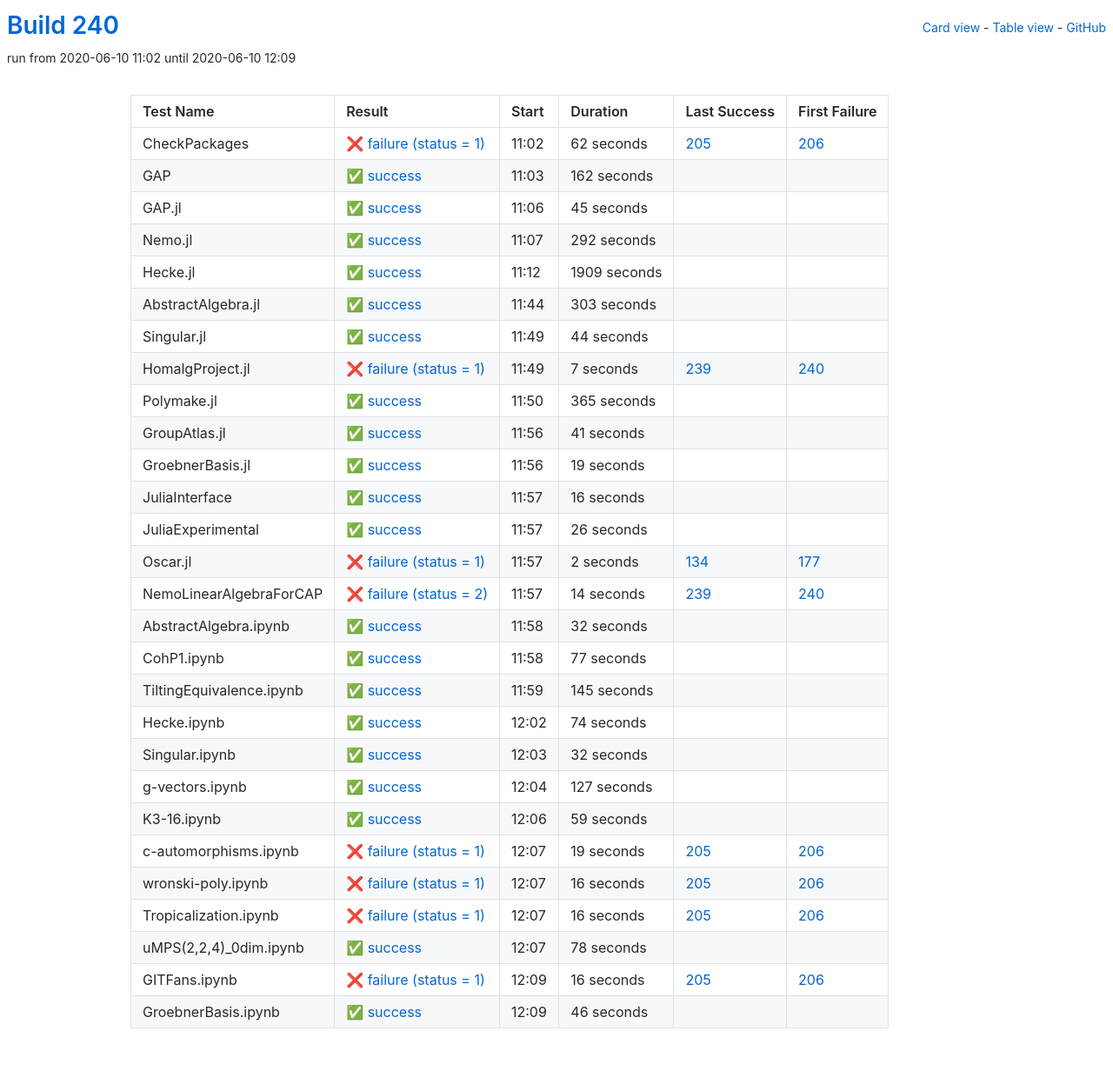
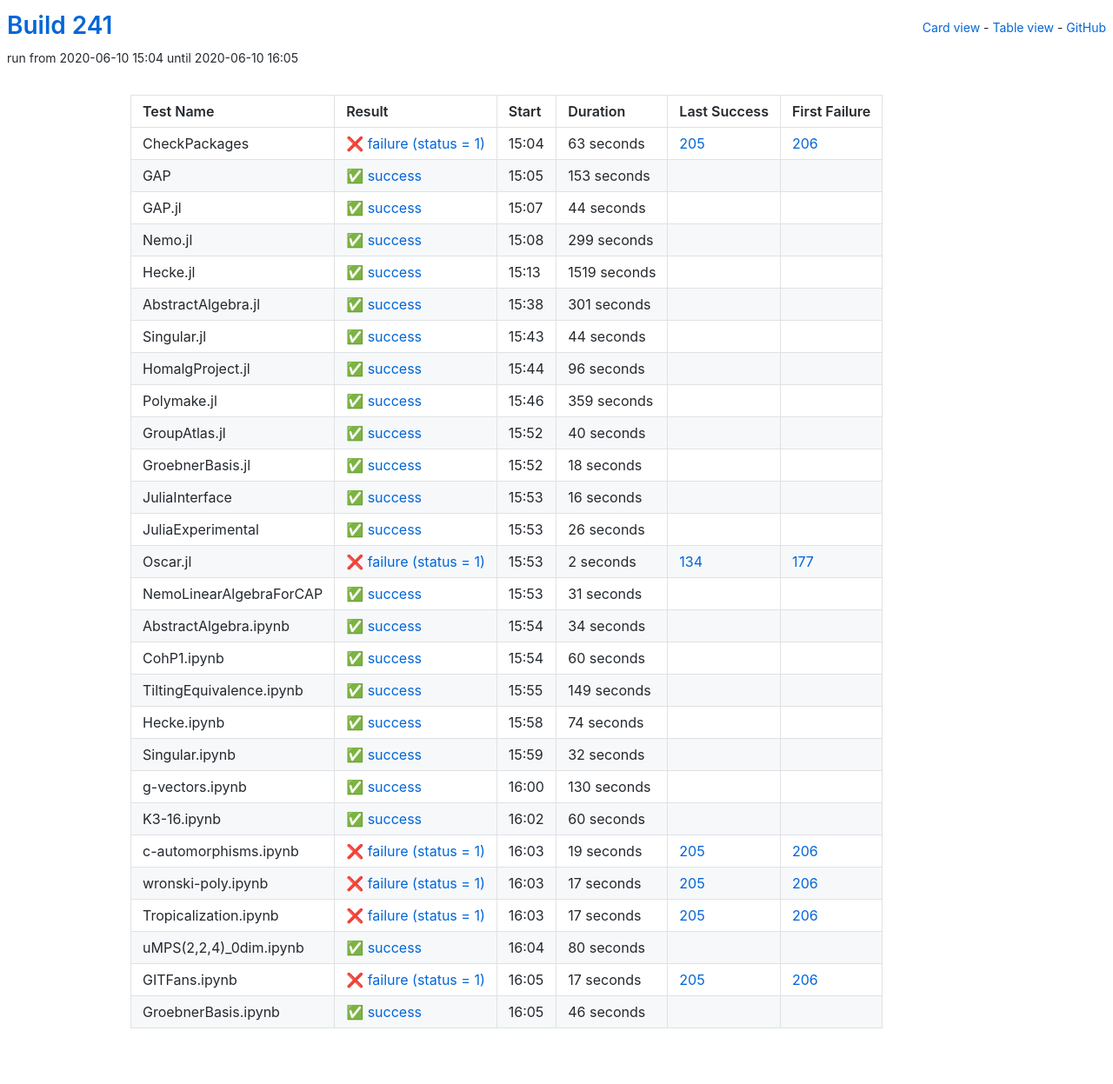
Before and after one commit to oscar-system/oscar-ci-status-stable, a Jekyll site: the page built from table.html, in a window 1280 px wide. Shown: the whole page at 87% size. Built offline with Jekyll 4.4.1, drawn with Linux system fonts in a browser that asks for light colours.

Commit message:
Build #241

```diff
--- a/_data/ci.yml
+++ b/_data/ci.yml
@@ -1,6 +1,6 @@
 ---
-build: 240
-build_url: https://oscarci.mathematik.uni-kl.de/job/oscar-stable/240/
+build: 241
+build_url: https://oscarci.mathematik.uni-kl.de/job/oscar-stable/241/
 job: oscar-stable
 organization: oscar-system
 repo: oscar-ci-status-stable
@@ -8,80 +8,80 @@ repourl: https://github.com/oscar-system/oscar-ci-status-stable
 tests:
 - name: CheckPackages
   id: checkpackages
-  log: https://oscarci.mathematik.uni-kl.de/job/oscar-stable/240/artifact/logs/build-240/CheckPackages.log
-  start: 2020-06-10 11:02
+  log: https://oscarci.mathematik.uni-kl.de/job/oscar-stable/241/artifact/logs/build-241/CheckPackages.log
+  start: 2020-06-10 15:04
   success: false
   exitcode: 1
   status: failure
-  duration: 62
+  duration: 63
   last_success: 205
-  last_success_url: https://oscarci.mathematik.uni-kl.dejob/oscar-stable/205/
+  last_success_url: https://oscarci.mathematik.uni-kl.de/job/oscar-stable/205/
   first_failure: 206
-  first_failure_url: https://oscarci.mathematik.uni-kl.dejob/oscar-stable/206/
+  first_failure_url: https://oscarci.mathematik.uni-kl.de/job/oscar-stable/206/
 - name: GAP
   id: gap
-  log: https://oscarci.mathematik.uni-kl.de/job/oscar-stable/240/artifact/logs/build-240/GAP.log
-  start: 2020-06-10 11:03
+  log: https://oscarci.mathematik.uni-kl.de/job/oscar-stable/241/artifact/logs/build-241/GAP.log
+  start: 2020-06-10 15:05
   success: true
   exitcode: 0
   status: success
-  duration: 162
+  duration: 153
   last_success: false
   last_success_url:
   first_failure: false
   first_failure_url:
 - name: GAP.jl
   id: gap-jl
-  log: https://oscarci.mathematik.uni-kl.de/job/oscar-stable/240/artifact/logs/build-240/GAP.jl.log
-  start: 2020-06-10 11:06
+  log: https://oscarci.mathematik.uni-kl.de/job/oscar-stable/241/artifact/logs/build-241/GAP.jl.log
+  start: 2020-06-10 15:07
   success: true
   exitcode: 0
   status: success
-  duration: 45
+  duration: 44
   last_success: false
   last_success_url:
   first_failure: false
   first_failure_url:
 - name: Nemo.jl
   id: nemo-jl
-  log: https://oscarci.mathematik.uni-kl.de/job/oscar-stable/240/artifact/logs/build-240/Nemo.jl.log
-  start: 2020-06-10 11:07
+  log: https://oscarci.mathematik.uni-kl.de/job/oscar-stable/241/artifact/logs/build-241/Nemo.jl.log
+  start: 2020-06-10 15:08
   success: true
   exitcode: 0
   status: success
-  duration: 292
+  duration: 299
   last_success: false
   last_success_url:
   first_failure: false
   first_failure_url:
 - name: Hecke.jl
   id: hecke-jl
-  log: https://oscarci.mathematik.uni-kl.de/job/oscar-stable/240/artifact/logs/build-240/Hecke.jl.log
-  start: 2020-06-10 11:12
+  log: https://oscarci.mathematik.uni-kl.de/job/oscar-stable/241/artifact/logs/build-241/Hecke.jl.log
+  start: 2020-06-10 15:13
   success: true
   exitcode: 0
   status: success
-  duration: 1909
+  duration: 1519
   last_success: false
   last_success_url:
   first_failure: false
   first_failure_url:
 - name: AbstractAlgebra.jl
   id: abstractalgebra-jl
-  log: https://oscarci.mathematik.uni-kl.de/job/oscar-stable/240/artifact/logs/build-240/AbstractAlgebra.jl.log
-  start: 2020-06-10 11:44
+  log: https://oscarci.mathematik.uni-kl.de/job/oscar-stable/241/artifact/logs/build-241/AbstractAlgebra.jl.log
+  start: 2020-06-10 15:38
   success: true
   exitcode: 0
   status: success
-  duration: 303
+  duration: 301
   last_success: false
   last_success_url:
   first_failure: false
   first_failure_url:
 - name: Singular.jl
   id: singular-jl
-  log: https://oscarci.mathematik.uni-kl.de/job/oscar-stable/240/artifact/logs/build-240/Singular.jl.log
-  start: 2020-06-10 11:49
+  log: https://oscarci.mathematik.uni-kl.de/job/oscar-stable/241/artifact/logs/build-241/Singular.jl.log
+  start: 2020-06-10 15:43
   success: true
   exitcode: 0
   status: success
@@ -92,56 +92,56 @@ tests:
   first_failure_url:
 - name: HomalgProject.jl
   id: homalgproject-jl
-  log: https://oscarci.mathematik.uni-kl.de/job/oscar-stable/240/artifact/logs/build-240/HomalgProject.jl.log
-  start: 2020-06-10 11:49
-  success: false
-  exitcode: 1
-  status: failure
-  duration: 7
-  last_success: 239
-  last_success_url: https://oscarci.mathematik.uni-kl.dejob/oscar-stable/239/
-  first_failure: 240
-  first_failure_url: https://oscarci.mathematik.uni-kl.dejob/oscar-stable/240/
-- name: Polymake.jl
-  id: polymake-jl
-  log: https://oscarci.mathematik.uni-kl.de/job/oscar-stable/240/artifact/logs/build-240/Polymake.jl.log
-  start: 2020-06-10 11:50
+  log: https://oscarci.mathematik.uni-kl.de/job/oscar-stable/241/artifact/logs/build-241/HomalgProject.jl.log
+  start: 2020-06-10 15:44
   success: true
   exitcode: 0
   status: success
-  duration: 365
+  duration: 96
+  last_success: false
+  last_success_url:
+  first_failure: false
+  first_failure_url:
+- name: Polymake.jl
+  id: polymake-jl
+  log: https://oscarci.mathematik.uni-kl.de/job/oscar-stable/241/artifact/logs/build-241/Polymake.jl.log
+  start: 2020-06-10 15:46
+  success: true
+  exitcode: 0
+  status: success
+  duration: 359
   last_success: false
   last_success_url:
   first_failure: false
   first_failure_url:
 - name: GroupAtlas.jl
   id: groupatlas-jl
-  log: https://oscarci.mathematik.uni-kl.de/job/oscar-stable/240/artifact/logs/build-240/GroupAtlas.jl.log
-  start: 2020-06-10 11:56
+  log: https://oscarci.mathematik.uni-kl.de/job/oscar-stable/241/artifact/logs/build-241/GroupAtlas.jl.log
+  start: 2020-06-10 15:52
   success: true
   exitcode: 0
   status: success
-  duration: 41
+  duration: 40
   last_success: false
   last_success_url:
   first_failure: false
   first_failure_url:
 - name: GroebnerBasis.jl
   id: groebnerbasis-jl
-  log: https://oscarci.mathematik.uni-kl.de/job/oscar-stable/240/artifact/logs/build-240/GroebnerBasis.jl.log
-  start: 2020-06-10 11:56
+  log: https://oscarci.mathematik.uni-kl.de/job/oscar-stable/241/artifact/logs/build-241/GroebnerBasis.jl.log
+  start: 2020-06-10 15:52
   success: true
   exitcode: 0
   status: success
-  duration: 19
+  duration: 18
   last_success: false
   last_success_url:
   first_failure: false
   first_failure_url:
 - name: JuliaInterface
   id: juliainterface
-  log: https://oscarci.mathematik.uni-kl.de/job/oscar-stable/240/artifact/logs/build-240/JuliaInterface.log
-  start: 2020-06-10 11:57
+  log: https://oscarci.mathematik.uni-kl.de/job/oscar-stable/241/artifact/logs/build-241/JuliaInterface.log
+  start: 2020-06-10 15:53
   success: true
   exitcode: 0
   status: success
@@ -152,8 +152,8 @@ tests:
   first_failure_url:
 - name: JuliaExperimental
   id: juliaexperimental
-  log: https://oscarci.mathematik.uni-kl.de/job/oscar-stable/240/artifact/logs/build-240/JuliaExperimental.log
-  start: 2020-06-10 11:57
+  log: https://oscarci.mathematik.uni-kl.de/job/oscar-stable/241/artifact/logs/build-241/JuliaExperimental.log
+  start: 2020-06-10 15:53
   success: true
   exitcode: 0
   status: success
@@ -164,68 +164,68 @@ tests:
   first_failure_url:
 - name: Oscar.jl
   id: oscar-jl
-  log: https://oscarci.mathematik.uni-kl.de/job/oscar-stable/240/artifact/logs/build-240/Oscar.jl.log
-  start: 2020-06-10 11:57
+  log: https://oscarci.mathematik.uni-kl.de/job/oscar-stable/241/artifact/logs/build-241/Oscar.jl.log
+  start: 2020-06-10 15:53
   success: false
   exitcode: 1
   status: failure
   duration: 2
   last_success: 134
-  last_success_url: https://oscarci.mathematik.uni-kl.dejob/oscar-stable/134/
+  last_success_url: https://oscarci.mathematik.uni-kl.de/job/oscar-stable/134/
   first_failure: 177
-  first_failure_url: https://oscarci.mathematik.uni-kl.dejob/oscar-stable/177/
+  first_failure_url: https://oscarci.mathematik.uni-kl.de/job/oscar-stable/177/
 - name: NemoLinearAlgebraForCAP
   id: nemolinearalgebraforcap
-  log: https://oscarci.mathematik.uni-kl.de/job/oscar-stable/240/artifact/logs/build-240/NemoLinearAlgebraForCAP.log
-  start: 2020-06-10 11:57
-  success: false
-  exitcode: 2
-  status: failure
-  duration: 14
-  last_success: 239
-  last_success_url: https://oscarci.mathematik.uni-kl.dejob/oscar-stable/239/
-  first_failure: 240
-  first_failure_url: https://oscarci.mathematik.uni-kl.dejob/oscar-stable/240/
-- name: AbstractAlgebra.ipynb
-  id: abstractalgebra-ipynb
-  log: https://oscarci.mathematik.uni-kl.de/job/oscar-stable/240/artifact/logs/build-240/AbstractAlgebra.ipynb.log
-  start: 2020-06-10 11:58
+  log: https://oscarci.mathematik.uni-kl.de/job/oscar-stable/241/artifact/logs/build-241/NemoLinearAlgebraForCAP.log
+  start: 2020-06-10 15:53
   success: true
   exitcode: 0
   status: success
-  duration: 32
+  duration: 31
+  last_success: false
+  last_success_url:
+  first_failure: false
+  first_failure_url:
+- name: AbstractAlgebra.ipynb
+  id: abstractalgebra-ipynb
+  log: https://oscarci.mathematik.uni-kl.de/job/oscar-stable/241/artifact/logs/build-241/AbstractAlgebra.ipynb.log
+  start: 2020-06-10 15:54
+  success: true
+  exitcode: 0
+  status: success
+  duration: 34
   last_success: false
   last_success_url:
   first_failure: false
   first_failure_url:
 - name: CohP1.ipynb
   id: cohp1-ipynb
-  log: https://oscarci.mathematik.uni-kl.de/job/oscar-stable/240/artifact/logs/build-240/CohP1.ipynb.log
-  start: 2020-06-10 11:58
+  log: https://oscarci.mathematik.uni-kl.de/job/oscar-stable/241/artifact/logs/build-241/CohP1.ipynb.log
+  start: 2020-06-10 15:54
   success: true
   exitcode: 0
   status: success
-  duration: 77
+  duration: 60
   last_success: false
   last_success_url:
   first_failure: false
   first_failure_url:
 - name: TiltingEquivalence.ipynb
   id: tiltingequivalence-ipynb
-  log: https://oscarci.mathematik.uni-kl.de/job/oscar-stable/240/artifact/logs/build-240/TiltingEquivalence.ipynb.log
-  start: 2020-06-10 11:59
+  log: https://oscarci.mathematik.uni-kl.de/job/oscar-stable/241/artifact/logs/build-241/TiltingEquivalence.ipynb.log
+  start: 2020-06-10 15:55
   success: true
   exitcode: 0
   status: success
-  duration: 145
+  duration: 149
   last_success: false
   last_success_url:
   first_failure: false
   first_failure_url:
 - name: Hecke.ipynb
   id: hecke-ipynb
-  log: https://oscarci.mathematik.uni-kl.de/job/oscar-stable/240/artifact/logs/build-240/Hecke.ipynb.log
-  start: 2020-06-10 12:02
+  log: https://oscarci.mathematik.uni-kl.de/job/oscar-stable/241/artifact/logs/build-241/Hecke.ipynb.log
+  start: 2020-06-10 15:58
   success: true
   exitcode: 0
   status: success
@@ -236,8 +236,8 @@ tests:
   first_failure_url:
 - name: Singular.ipynb
   id: singular-ipynb
-  log: https://oscarci.mathematik.uni-kl.de/job/oscar-stable/240/artifact/logs/build-240/Singular.ipynb.log
-  start: 2020-06-10 12:03
+  log: https://oscarci.mathematik.uni-kl.de/job/oscar-stable/241/artifact/logs/build-241/Singular.ipynb.log
+  start: 2020-06-10 15:59
   success: true
   exitcode: 0
   status: success
@@ -248,92 +248,92 @@ tests:
   first_failure_url:
 - name: g-vectors.ipynb
   id: g-vectors-ipynb
-  log: https://oscarci.mathematik.uni-kl.de/job/oscar-stable/240/artifact/logs/build-240/g-vectors.ipynb.log
-  start: 2020-06-10 12:04
+  log: https://oscarci.mathematik.uni-kl.de/job/oscar-stable/241/artifact/logs/build-241/g-vectors.ipynb.log
+  start: 2020-06-10 16:00
   success: true
   exitcode: 0
   status: success
-  duration: 127
+  duration: 130
   last_success: false
   last_success_url:
   first_failure: false
   first_failure_url:
 - name: K3-16.ipynb
   id: k3-16-ipynb
-  log: https://oscarci.mathematik.uni-kl.de/job/oscar-stable/240/artifact/logs/build-240/K3-16.ipynb.log
-  start: 2020-06-10 12:06
+  log: https://oscarci.mathematik.uni-kl.de/job/oscar-stable/241/artifact/logs/build-241/K3-16.ipynb.log
+  start: 2020-06-10 16:02
   success: true
   exitcode: 0
   status: success
-  duration: 59
+  duration: 60
   last_success: false
   last_success_url:
   first_failure: false
   first_failure_url:
 - name: c-automorphisms.ipynb
   id: c-automorphisms-ipynb
-  log: https://oscarci.mathematik.uni-kl.de/job/oscar-stable/240/artifact/logs/build-240/c-automorphisms.ipynb.log
-  start: 2020-06-10 12:07
+  log: https://oscarci.mathematik.uni-kl.de/job/oscar-stable/241/artifact/logs/build-241/c-automorphisms.ipynb.log
+  start: 2020-06-10 16:03
   success: false
   exitcode: 1
   status: failure
   duration: 19
   last_success: 205
-  last_success_url: https://oscarci.mathematik.uni-kl.dejob/oscar-stable/205/
+  last_success_url: https://oscarci.mathematik.uni-kl.de/job/oscar-stable/205/
   first_failure: 206
-  first_failure_url: https://oscarci.mathematik.uni-kl.dejob/oscar-stable/206/
+  first_failure_url: https://oscarci.mathematik.uni-kl.de/job/oscar-stable/206/
 - name: wronski-poly.ipynb
   id: wronski-poly-ipynb
-  log: https://oscarci.mathematik.uni-kl.de/job/oscar-stable/240/artifact/logs/build-240/wronski-poly.ipynb.log
-  start: 2020-06-10 12:07
+  log: https://oscarci.mathematik.uni-kl.de/job/oscar-stable/241/artifact/logs/build-241/wronski-poly.ipynb.log
+  start: 2020-06-10 16:03
   success: false
   exitcode: 1
   status: failure
-  duration: 16
+  duration: 17
   last_success: 205
-  last_success_url: https://oscarci.mathematik.uni-kl.dejob/oscar-stable/205/
+  last_success_url: https://oscarci.mathematik.uni-kl.de/job/oscar-stable/205/
   first_failure: 206
-  first_failure_url: https://oscarci.mathematik.uni-kl.dejob/oscar-stable/206/
+  first_failure_url: https://oscarci.mathematik.uni-kl.de/job/oscar-stable/206/
 - name: Tropicalization.ipynb
   id: tropicalization-ipynb
-  log: https://oscarci.mathematik.uni-kl.de/job/oscar-stable/240/artifact/logs/build-240/Tropicalization.ipynb.log
-  start: 2020-06-10 12:07
+  log: https://oscarci.mathematik.uni-kl.de/job/oscar-stable/241/artifact/logs/build-241/Tropicalization.ipynb.log
+  start: 2020-06-10 16:03
   success: false
   exitcode: 1
   status: failure
-  duration: 16
+  duration: 17
   last_success: 205
-  last_success_url: https://oscarci.mathematik.uni-kl.dejob/oscar-stable/205/
+  last_success_url: https://oscarci.mathematik.uni-kl.de/job/oscar-stable/205/
   first_failure: 206
-  first_failure_url: https://oscarci.mathematik.uni-kl.dejob/oscar-stable/206/
+  first_failure_url: https://oscarci.mathematik.uni-kl.de/job/oscar-stable/206/
 - name: uMPS(2,2,4)_0dim.ipynb
   id: umps-2-2-4-0dim-ipynb
-  log: https://oscarci.mathematik.uni-kl.de/job/oscar-stable/240/artifact/logs/build-240/uMPS-2-2-4-_0dim.ipynb.log
-  start: 2020-06-10 12:07
+  log: https://oscarci.mathematik.uni-kl.de/job/oscar-stable/241/artifact/logs/build-241/uMPS-2-2-4-_0dim.ipynb.log
+  start: 2020-06-10 16:04
   success: true
   exitcode: 0
   status: success
-  duration: 78
+  duration: 80
   last_success: false
   last_success_url:
   first_failure: false
   first_failure_url:
 - name: GITFans.ipynb
   id: gitfans-ipynb
-  log: https://oscarci.mathematik.uni-kl.de/job/oscar-stable/240/artifact/logs/build-240/GITFans.ipynb.log
-  start: 2020-06-10 12:09
+  log: https://oscarci.mathematik.uni-kl.de/job/oscar-stable/241/artifact/logs/build-241/GITFans.ipynb.log
+  start: 2020-06-10 16:05
   success: false
   exitcode: 1
   status: failure
-  duration: 16
+  duration: 17
   last_success: 205
-  last_success_url: https://oscarci.mathematik.uni-kl.dejob/oscar-stable/205/
+  last_success_url: https://oscarci.mathematik.uni-kl.de/job/oscar-stable/205/
   first_failure: 206
-  first_failure_url: https://oscarci.mathematik.uni-kl.dejob/oscar-stable/206/
+  first_failure_url: https://oscarci.mathematik.uni-kl.de/job/oscar-stable/206/
 - name: GroebnerBasis.ipynb
   id: groebnerbasis-ipynb
-  log: https://oscarci.mathematik.uni-kl.de/job/oscar-stable/240/artifact/logs/build-240/GroebnerBasis.ipynb.log
-  start: 2020-06-10 12:09
+  log: https://oscarci.mathematik.uni-kl.de/job/oscar-stable/241/artifact/logs/build-241/GroebnerBasis.ipynb.log
+  start: 2020-06-10 16:05
   success: true
   exitcode: 0
   status: success
```
Also changed, not shown: README.md.
